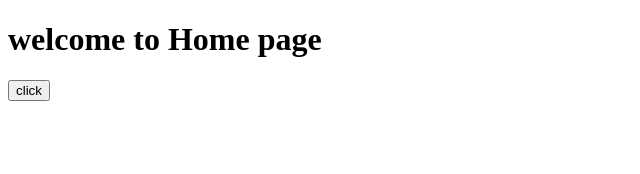
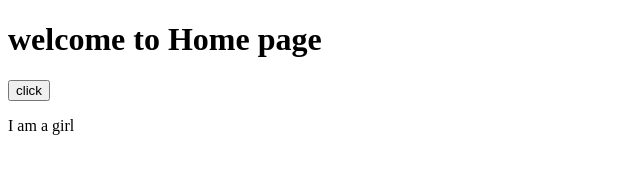
Before and after one commit to jimohaliyah/Git-training, a plain HTML site: page index.html in a window 1280 px wide. Shown: the full height of the page, 0-640 px from the left. Drawn offline with Linux system fonts and the light colour scheme.

Commit message:
new update to my file

```diff
--- a/index.html
+++ b/index.html
@@ -9,5 +9,7 @@
 
     <h1>welcome to Home page</h1>
     <button>click</button>
+
+    <p>I am a girl</p>
 </body>
 </html>
```
